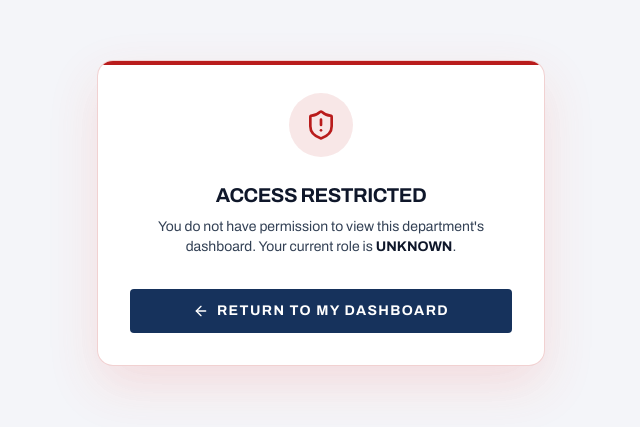
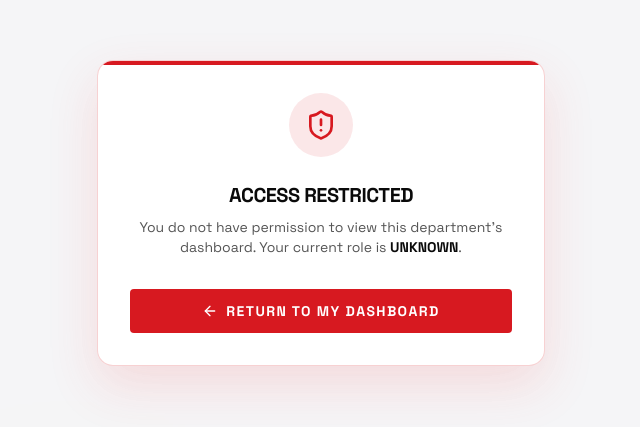
Before and after one commit to saksham9541/Orion, a React (Vite) app in the folder frontend/: page /restricted in a window 1280 px wide. Shown: the part 187-614 px from the top of the page, without its empty margins (319-959 px from the left). Built offline with nearby package versions, Linux system fonts and the light colour scheme.

Commit message:
feat: implement Nothing (nothing.tech) design system with dot-matrix typography, monochrome widgets, and red accents

```diff
--- a/frontend/index.html
+++ b/frontend/index.html
@@ -27,7 +27,7 @@
     <link rel="preconnect" href="https://fonts.googleapis.com" />
     <link rel="preconnect" href="https://fonts.gstatic.com" crossorigin />
     <link
-      href="https://fonts.googleapis.com/css2?family=Archivo:wght@400;500;600;700&family=IBM+Plex+Mono:wght@400;500;600&display=swap"
+      href="https://fonts.googleapis.com/css2?family=Archivo:wght@400;500;600;700&family=IBM+Plex+Mono:wght@400;500;600&family=Silkscreen:wght@400;700&family=Space+Grotesk:wght@400;500;600;700&family=Space+Mono:wght@400;700&display=swap"
       rel="stylesheet"
     />
   </head>
--- a/frontend/src/components/app/StageNav.jsx
+++ b/frontend/src/components/app/StageNav.jsx
@@ -49,31 +49,34 @@ export default function StageNav() {
           </button>
 
           <Link to="/dashboard" className="flex items-center gap-2.5 rounded-xl px-2 py-1 hover:bg-surface/50 transition-colors">
-            <span className="flex h-7 w-7 items-center justify-center rounded-lg bg-merge text-deep font-bold text-xs shadow-sm">
-              RO
+            <span className="flex h-7 w-7 items-center justify-center rounded-lg bg-ink text-deep font-dot text-xs font-bold shadow-sm">
+              R1
             </span>
             <div className="flex flex-col">
-              <span className="text-[15px] font-bold uppercase tracking-tight leading-none text-ink">
-                RailOpt
-              </span>
-              <span className="hidden text-[9px] font-bold uppercase tracking-widest text-faint sm:inline">
-                Railway Maintenance Optimization
+              <div className="flex items-center gap-1.5">
+                <span className="text-[14px] font-dot uppercase tracking-wider text-ink">
+                  RAILOPT
+                </span>
+                <span className="h-1.5 w-1.5 rounded-full bg-[#d71920] inline-block animate-pulse" />
+              </div>
+              <span className="hidden text-[8.5px] font-mono uppercase tracking-[0.2em] text-faint sm:inline">
+                (SCHEDULE / OS.02)
               </span>
             </div>
           </Link>
         </div>
 
         {/* Center: Stage Pill Navigation */}
-        <nav className="hidden lg:flex items-center gap-1 rounded-full border border-line bg-surface/70 p-1 shadow-sm backdrop-blur-sm">
+        <nav className="hidden lg:flex items-center gap-1 rounded-full border border-line bg-surface/80 p-1 shadow-sm backdrop-blur-md">
           {STAGES.map((s) => {
             const active = location.pathname.startsWith(s.to)
             return (
               <Link
                 key={s.to}
                 to={s.to}
-                className={`rounded-full px-3.5 py-1.5 text-xs font-semibold transition-all ${
+                className={`rounded-full px-3.5 py-1.5 text-xs font-mono uppercase tracking-wider transition-all ${
                   active
-                    ? 'bg-slate-900 text-white shadow-md dark:bg-white dark:text-slate-900'
+                    ? 'bg-ink text-deep font-bold shadow-sm'
                     : 'text-muted hover:text-ink hover:bg-raised/70'
                 }`}
               >
--- a/frontend/src/index.css
+++ b/frontend/src/index.css
@@ -17,89 +17,87 @@
      colour clears 4.5:1 as text on its own 10% tint. See tools/contrast.mjs.
      ------------------------------------------------------------------ */
 
-  /* Dark: the control room's native mode — panel-board surfaces, cool cast. */
+  /* Dark: Nothing OS Dark — pitch black, frosted glass, razor technical lines, Nothing Red */
   :root,
   .dark {
     color-scheme: dark;
 
-    --c-base: 14 24 33; /* #0E1821 page */
-    --c-deep: 10 18 26; /* #0A121A text on accent, overlays */
-    --c-surface: 21 34 48; /* #152230 cards */
-    --c-raised: 28 44 60; /* #1C2C3C inset fields, table heads */
-    --c-line: 48 70 92; /* #30465C borders */
-    --c-hair: 27 42 56; /* #1B2A38 hairlines */
+    --c-base: 8 8 8; /* #080808 Nothing pitch dark page */
+    --c-deep: 0 0 0; /* #000000 true black */
+    --c-surface: 18 18 18; /* #121212 translucent dark card */
+    --c-raised: 28 28 28; /* #1C1C1C tech inset */
+    --c-line: 44 44 44; /* #2C2C2C technical borders */
+    --c-hair: 28 28 28; /* #1C1C1C hairlines */
 
-    --c-ink: 230 237 243; /* #E6EDF3 primary text */
-    --c-muted: 168 186 203; /* #A8BACB secondary text */
-    --c-faint: 132 152 171; /* #8498AB tertiary text / captions */
+    --c-ink: 255 255 255; /* #FFFFFF pure white text */
+    --c-muted: 163 163 163; /* #A3A3A3 secondary text */
+    --c-faint: 115 115 115; /* #737373 caption text */
 
     --c-eng: 242 169 59; /* #F2A93B */
     --c-snt: 79 195 161; /* #4FC3A1 */
     --c-trd: 139 157 255; /* #8B9DFF */
-    --c-merge: 207 227 242; /* #CFE3F2 RailOpt accent */
+    --c-merge: 215 25 32; /* #D71920 Nothing Red signature accent */
 
-    --c-danger: 255 116 120; /* #FF7478 */
+    --c-danger: 215 25 32; /* #D71920 Nothing Red */
     --c-warn: 238 178 80; /* #EEB250 */
-    --c-ok: 79 195 161; /* #4FC3A1 */
-    --c-high: 255 149 84; /* #FF9554 orange: "High" */
-    --c-info: 122 170 255; /* #7AAAFF blue: acknowledged / notified */
+    --c-ok: 255 255 255; /* #FFFFFF stark monochrome verified */
+    --c-high: 255 149 84; /* #FF9554 */
+    --c-info: 255 255 255; /* #FFFFFF */
 
-    /* Panel title bars: dark in BOTH themes so the white title text on them
-       never depends on the page theme. */
-    --c-bar: 10 18 26;
+    /* Panel title bars: dark in BOTH themes */
+    --c-bar: 12 12 12;
     --c-onbar: 255 255 255;
-    --c-barmuted: 148 163 184;
+    --c-barmuted: 140 140 140;
 
-    /* Solid severity pills. Same in both themes; foreground chosen per pill. */
-    --c-sev-critical: 185 28 28;
+    /* Solid severity pills */
+    --c-sev-critical: 215 25 32;
     --c-sev-high: 194 65 12;
     --c-sev-medium: 250 204 21;
-    --c-sev-medium-fg: 66 32 6;
-    --c-sev-low: 21 128 61;
+    --c-sev-medium-fg: 0 0 0;
+    --c-sev-low: 38 38 38;
 
-    --grid-line: 148 180 209;
-    --grid-alpha-x: 0.14;
-    --grid-alpha-y: 0.11;
-    --glow-1: 79 195 161;
-    --glow-2: 139 157 255;
-    --glow-3: 242 169 59;
-    --glow-alpha: 0.16;
+    --grid-line: 255 255 255;
+    --grid-alpha-x: 0.12;
+    --grid-alpha-y: 0.12;
+    --glow-1: 215 25 32;
+    --glow-2: 60 60 60;
+    --glow-3: 30 30 30;
+    --glow-alpha: 0.08;
   }
 
-  /* Light: very light grey page, white cards, dark-navy text, mid-grey
-     secondary text, light-grey borders, navy RailOpt accent. */
+  /* Light: Nothing White Edition — paper white, pure black typography, Nothing Red */
   .light {
     color-scheme: light;
 
-    --c-base: 244 246 249; /* #F4F6F9 page */
-    --c-deep: 255 255 255; /* #FFFFFF text on accent, overlays */
-    --c-surface: 255 255 255; /* #FFFFFF cards */
-    --c-raised: 238 242 247; /* #EEF2F7 inset fields, table heads */
-    --c-line: 203 213 225; /* #CBD5E1 borders */
-    --c-hair: 226 232 240; /* #E2E8F0 hairlines */
+    --c-base: 245 245 247; /* #F5F5F7 Nothing Ear/Phone white */
+    --c-deep: 255 255 255; /* #FFFFFF */
+    --c-surface: 255 255 255; /* #FFFFFF */
+    --c-raised: 238 238 240; /* #EEEEF0 */
+    --c-line: 220 220 225; /* #DCDCE1 */
+    --c-hair: 235 235 238; /* #EBEBEE */
 
-    --c-ink: 15 23 42; /* #0F172A primary text */
-    --c-muted: 51 65 85; /* #334155 secondary text */
-    --c-faint: 84 100 122; /* #54647A tertiary text / captions */
+    --c-ink: 10 10 10; /* #0A0A0A pure black text */
+    --c-muted: 85 85 85; /* #555555 secondary text */
+    --c-faint: 130 130 130; /* #828282 captions */
 
-    --c-eng: 133 77 0; /* #854D00 */
-    --c-snt: 6 110 88; /* #066E58 */
-    --c-trd: 63 78 186; /* #3F4EBA */
-    --c-merge: 22 50 92; /* #16325C RailOpt accent */
+    --c-eng: 180 100 0;
+    --c-snt: 10 10 10;
+    --c-trd: 60 60 60;
+    --c-merge: 215 25 32; /* #D71920 Nothing Red */
 
-    --c-danger: 185 28 28; /* #B91C1C */
-    --c-warn: 133 77 0; /* #854D00 */
-    --c-ok: 6 110 88; /* #066E58 */
-    --c-high: 170 55 8; /* #AA3708 */
-    --c-info: 29 78 216; /* #1D4ED8 */
+    --c-danger: 215 25 32; /* #D71920 Nothing Red */
+    --c-warn: 160 100 0;
+    --c-ok: 10 10 10;
+    --c-high: 215 25 32;
+    --c-info: 10 10 10;
 
-    --grid-line: 100 116 139;
-    --grid-alpha-x: 0.06;
-    --grid-alpha-y: 0.04;
-    --glow-1: 148 163 184;
-    --glow-2: 148 163 184;
-    --glow-3: 148 163 184;
-    --glow-alpha: 0;
+    --grid-line: 0 0 0;
+    --grid-alpha-x: 0.08;
+    --grid-alpha-y: 0.08;
+    --glow-1: 215 25 32;
+    --glow-2: 200 200 200;
+    --glow-3: 180 180 180;
+    --glow-alpha: 0.04;
   }
 
   html {
@@ -108,22 +106,20 @@
 
   body {
     @apply bg-base text-ink font-sans antialiased;
-    transition: background-color 0.35s ease, color 0.35s ease;
+    transition: background-color 0.3s ease, color 0.3s ease;
     position: relative;
     min-height: 100vh;
   }
 
-  /* Faint signalling-diagram grid, etched far back. */
+  /* The Iconic Nothing Dot Matrix Grid */
   body::before {
     content: '';
     position: fixed;
     inset: 0;
     z-index: -2;
     pointer-events: none;
-    background-image:
-      linear-gradient(to right, rgb(var(--grid-line) / var(--grid-alpha-x)) 1px, transparent 1px),
-      linear-gradient(to bottom, rgb(var(--grid-line) / var(--grid-alpha-y)) 1px, transparent 1px);
-    background-size: 56px 56px;
+    background-image: radial-gradient(circle, rgb(var(--c-ink) / 0.11) 1.2px, transparent 1.2px);
+    background-size: 24px 24px;
   }
 
   /* Three soft, slow-drifting colour pools behind every screen — the same
@@ -168,6 +164,17 @@
 }
 
 @layer components {
+  /* Nothing OS Dot Matrix Typography */
+  .font-dot {
+    font-family: 'Silkscreen', 'IBM Plex Mono', monospace;
+    letter-spacing: 0.05em;
+  }
+
+  .font-ndot {
+    font-family: 'Silkscreen', 'IBM Plex Mono', monospace;
+    letter-spacing: 0.08em;
+  }
+
   .panel {
     @apply bg-surface border border-line rounded-panel shadow-panel;
   }
--- a/frontend/src/pages/admin/AdminDashboard.jsx
+++ b/frontend/src/pages/admin/AdminDashboard.jsx
@@ -255,16 +255,17 @@ export default function AdminDashboard() {
     <PortalLayout role="admin">
       <div className="mb-6 flex flex-col md:flex-row md:items-center justify-between gap-4 pb-4 border-b border-line/60">
         <div>
-          <div className="flex items-center gap-2">
-            <h1 className="text-2xl sm:text-3xl font-bold tracking-tight text-ink">
-              Control Room Operations
+          <div className="flex items-center gap-2.5">
+            <h1 className="text-xl sm:text-2xl font-dot tracking-wider text-ink uppercase flex items-center gap-2">
+              CONTROL ROOM OPERATIONS
+              <span className="h-2.5 w-2.5 rounded-full bg-[#d71920] inline-block animate-pulse" />
             </h1>
-            <span className="rounded-full bg-slate-900 text-white dark:bg-white dark:text-slate-900 px-3 py-0.5 text-[10px] font-bold uppercase tracking-wider">
-              SUPER ADMIN
+            <span className="rounded-full border border-line bg-surface px-2.5 py-0.5 text-[9px] font-mono font-bold uppercase tracking-widest text-muted">
+              (01)
             </span>
           </div>
-          <p className="text-xs text-muted mt-1">
-            Indian Railways Network Overview · Real-Time Defect Monitoring & Block Sanction Feed
+          <p className="text-xs font-mono uppercase tracking-[0.16em] text-muted mt-1">
+            [ SYSTEM // NDLS-DIV ] · REAL-TIME DEFECT MONITORING & BLOCK SANCTIONS · (OS.02)
           </p>
         </div>
 
--- a/frontend/tailwind.config.js
+++ b/frontend/tailwind.config.js
@@ -42,6 +42,9 @@ export default {
         high: 'rgb(var(--c-high) / <alpha-value>)', // "High" severity, between warn and danger
         info: 'rgb(var(--c-info) / <alpha-value>)', // acknowledged / notified
 
+        // Nothing OS signature red accent
+        nothingRed: '#d71920',
+
         // Panel title bars stay dark in both themes, so their text tokens are
         // fixed rather than following ink/muted.
         bar: 'rgb(var(--c-bar) / <alpha-value>)',
@@ -49,8 +52,9 @@ export default {
         barmuted: 'rgb(var(--c-barmuted) / <alpha-value>)',
       },
       fontFamily: {
-        sans: ['Archivo', 'system-ui', 'sans-serif'],
-        mono: ['"IBM Plex Mono"', 'ui-monospace', 'monospace'],
+        dot: ['Silkscreen', '"IBM Plex Mono"', 'monospace'],
+        sans: ['"Space Grotesk"', 'Archivo', 'system-ui', 'sans-serif'],
+        mono: ['"Space Mono"', '"IBM Plex Mono"', 'ui-monospace', 'monospace'],
       },
       fontSize: {
         '7xl': ['4.75rem', { lineHeight: '0.94', letterSpacing: '-0.035em' }],
```
Also changed, not shown: frontend/src/components/app/DepartmentDashboard.jsx (+58 -54 lines), frontend/src/components/app/PortalLayout.jsx (+23 -20 lines).
